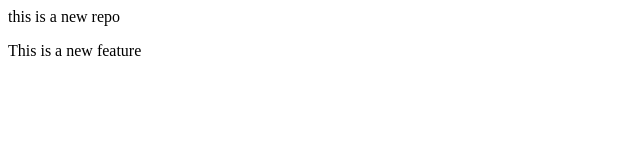
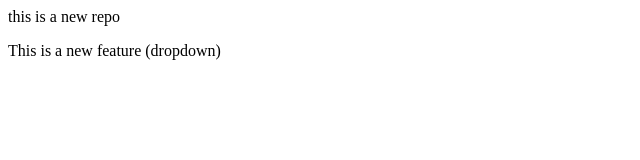
Before and after one commit to pranavraut1402/localrepo, a plain HTML site: page index.html in a window 1280 px wide. Shown: the full height of the page, 0-640 px from the left. Drawn offline with Linux system fonts and the light colour scheme.

Commit message:
Add Dropdown

```diff
--- a/index.html
+++ b/index.html
@@ -1,2 +1,2 @@
 <p>this is a new repo</p>
-<P>This is a new feature</P>
+<P>This is a new feature (dropdown)</P>
```
